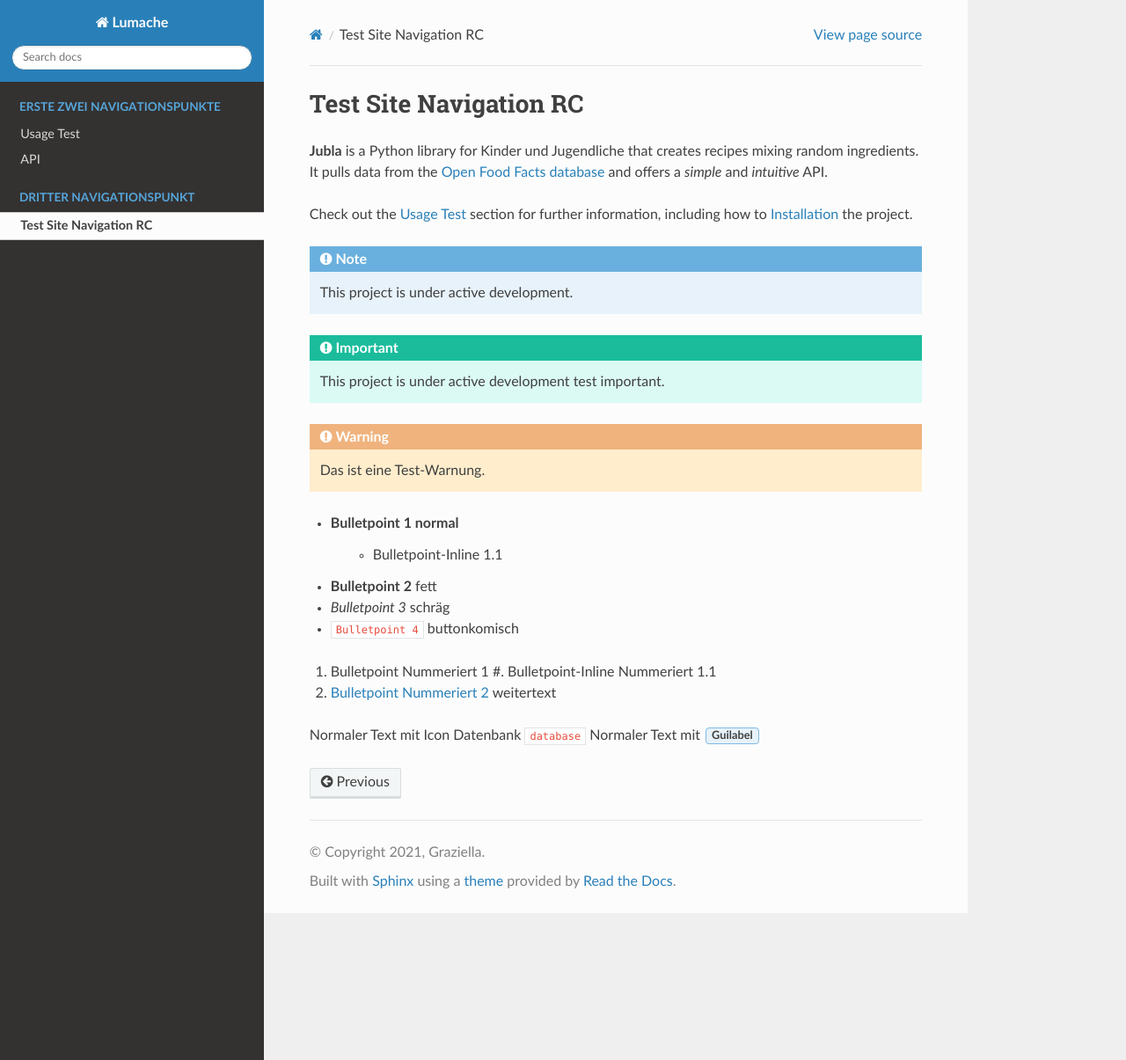
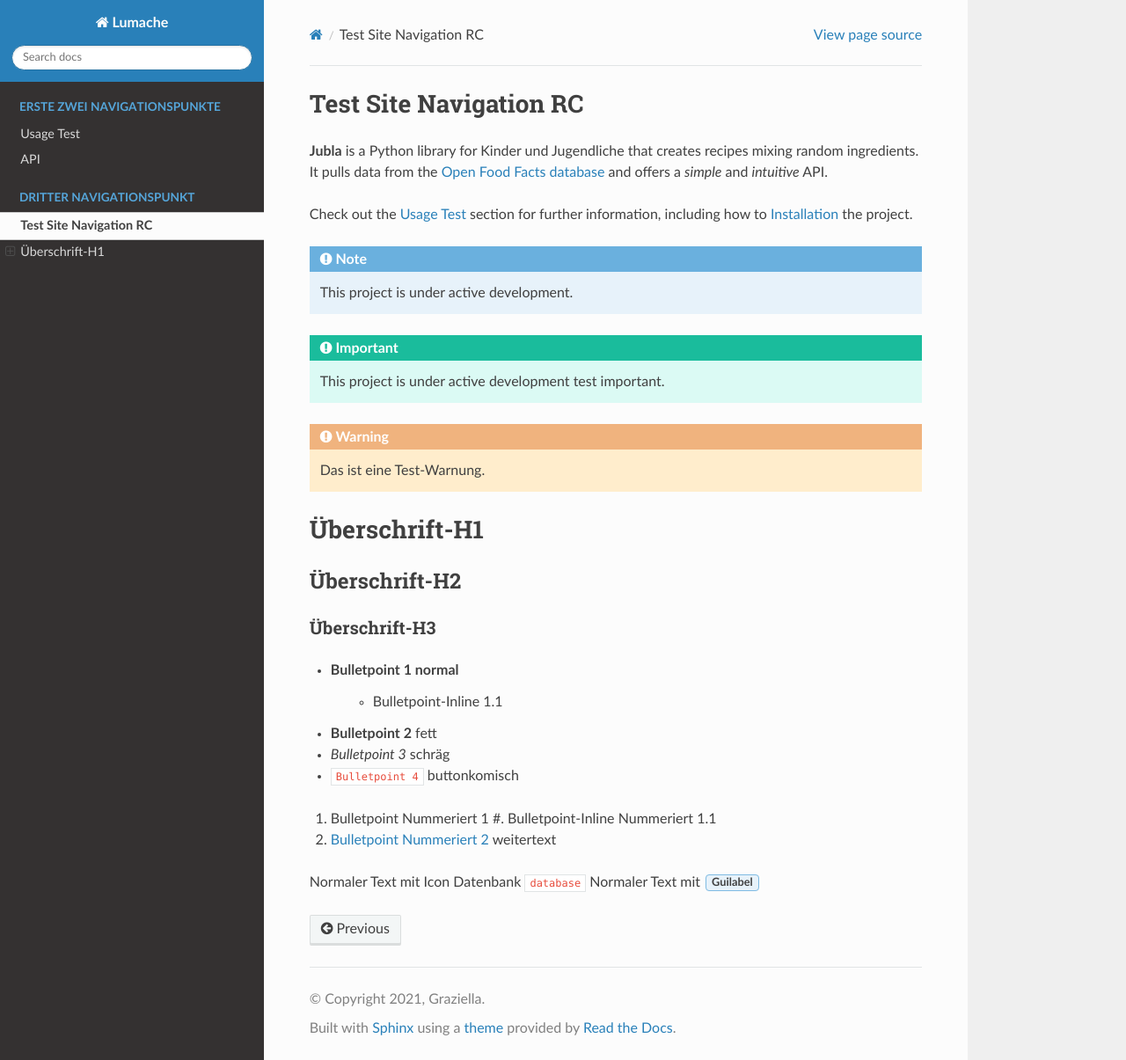
Before and after one commit to robinjubla/handbuch-test-readthedocs-repository-duplikat, a Sphinx documentation site: the page built from docs/source/test.rst, in a window 1280 px wide and 1205 px high. Shown: the whole window at 88% size. Built offline with Sphinx 7.4.7 and the Read the Docs theme 3.1.0, drawn with Linux system fonts in a browser that asks for light colours; cross-references to code outside the pages are shown as plain code.

Commit message:
Update test.rst
überschriften h1-h3

```diff
--- a/docs/source/test.rst
+++ b/docs/source/test.rst
@@ -21,6 +21,15 @@ how to :ref:`installation` the project.
 
    Das ist eine Test-Warnung.
 
+Überschrift-H1
+=================
+
+Überschrift-H2
+-----------------
+
+Überschrift-H3
+~~~~~~~~~~~~~~~~
+
 * Bulletpoint 1 normal
    * Bulletpoint-Inline 1.1
 * **Bulletpoint 2** fett
```
